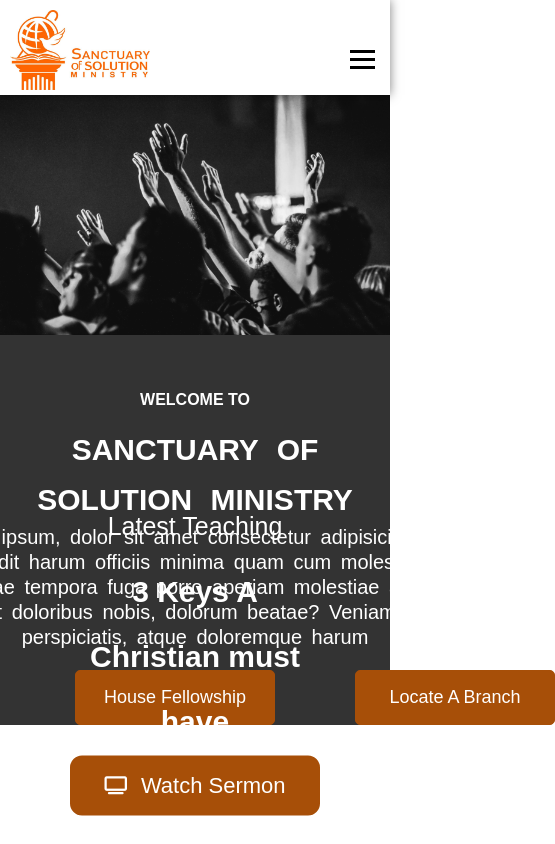
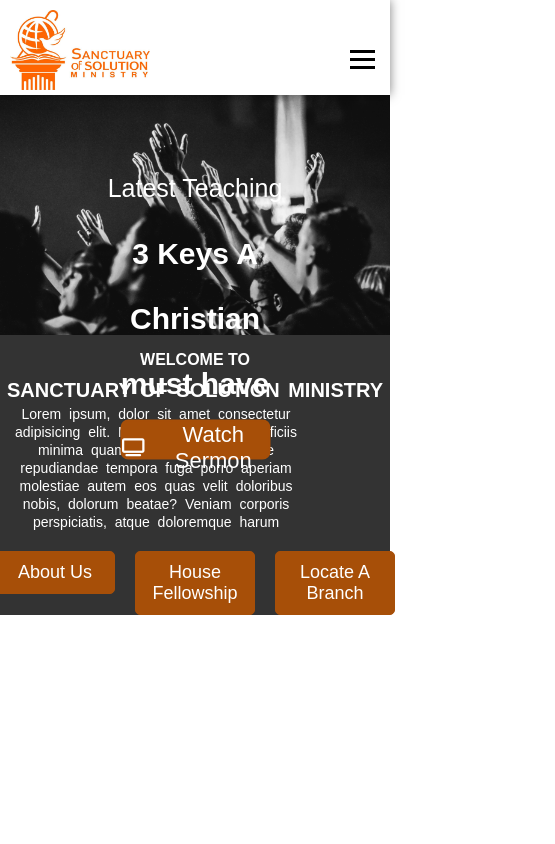
Before and after one commit to Macdavid28/sos-ministry, a React (Create React App) app: page / in a window 390 px wide. Shown: the whole page, 555 px wide, since content can reach past the window. Built offline with nearby package versions, Linux system fonts and the light colour scheme.

Commit message:
create Contact.jsx component

```diff
--- a/src/components/Home.css
+++ b/src/components/Home.css
@@ -121,3 +121,66 @@
 .btn:hover {
   background: transparent;
 }
+
+@media (max-width: 1024px) {
+  .watch-button {
+    width: 200px;
+    height: 50px;
+    font-size: 18px;
+  }
+
+  .container .about-church {
+    width: 80%;
+  }
+
+  .quick-links {
+    gap: 40px;
+  }
+
+  .about-btn,
+  .house-btn,
+  .branch-btn {
+    width: 150px;
+  }
+}
+@media (max-width: 768px) {
+  .sermon {
+    top: 30%;
+  }
+
+  .watch-button {
+    width: 150px;
+    height: 40px;
+    border-radius: 8px;
+  }
+
+  .welcome-message-section {
+    line-height: 30px;
+  }
+
+  .welcome-section {
+    padding-top: 10px;
+  }
+
+  .welcome-section .church-name {
+    font-size: 20px;
+    word-spacing: 3px;
+  }
+
+  .container .about-church {
+    font-size: 14px;
+    line-height: 18px;
+    max-width: 100%;
+  }
+
+  .quick-links {
+    gap: 20px;
+  }
+
+  .about-btn,
+  .house-btn,
+  .branch-btn {
+    padding: 10px;
+    width: 120px;
+  }
+}
```
